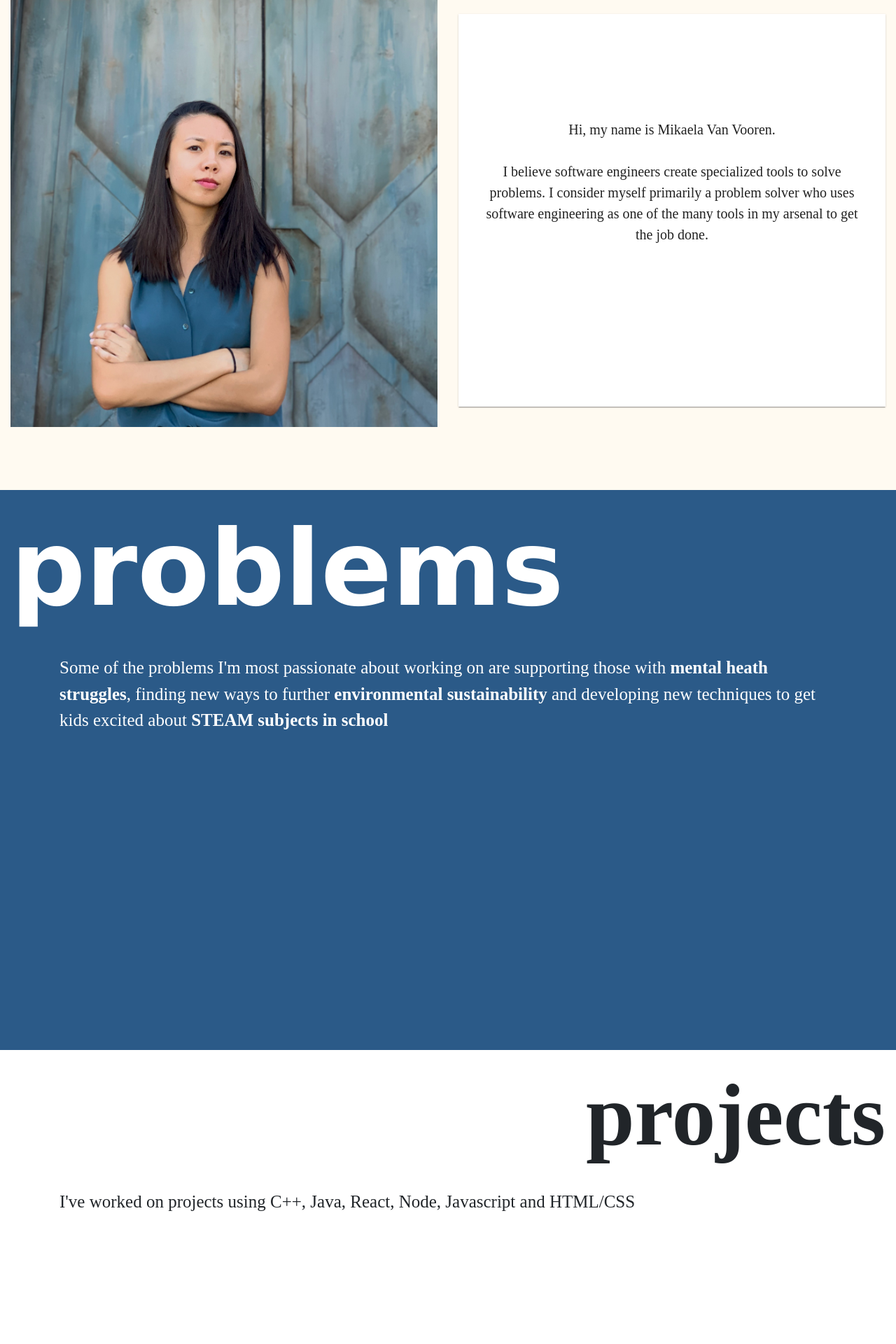
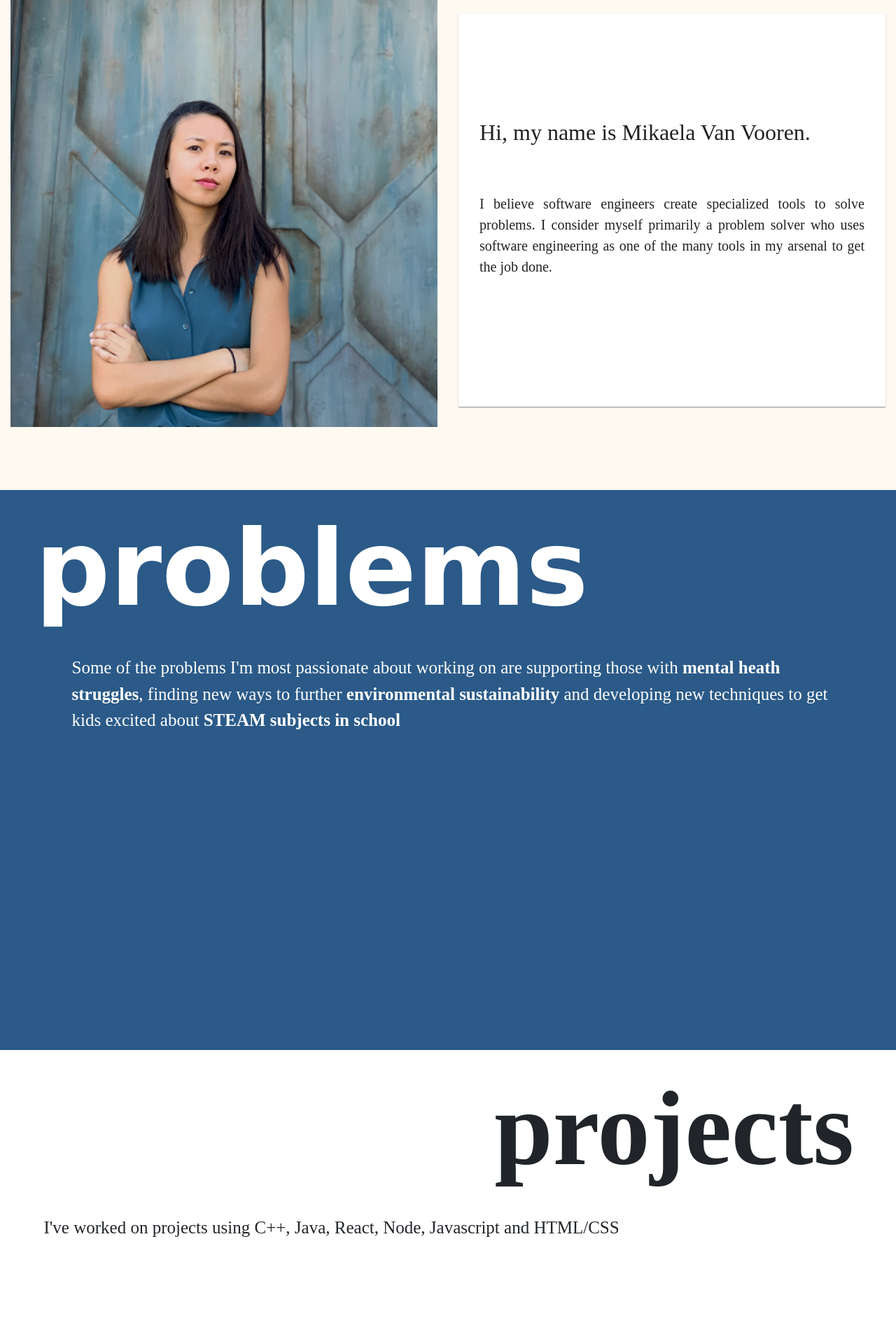
Before and after one commit to mikaelavanvooren/personal-site, a React (Create React App) app: page / in a window 1280 px wide. Shown: the top 1920 px of the page at 70% size. Built offline with nearby package versions, Linux system fonts and the light colour scheme.

Commit message:
CSS Cleanup

```diff
--- a/src/App.css
+++ b/src/App.css
@@ -24,7 +24,7 @@
 }
 
 .heading {
-  font-family: Oxygen, Gill Sans;
+  font-family: Oxygen, Ariel, Sans Serif;
 }
 
 .App-link {
@@ -60,6 +60,7 @@
   margin-top: 20px;
   height: 92%;
   margin-bottom: 20px;
+  text-align: justify;
 }
 
 #aboutText {
@@ -74,8 +75,8 @@
 #infoContainer {
   background-color: #2B5A88;
   height: 800px;
-  margin-right: 0px;
   color: white;
+  padding-left: 50px;
 }
 
 #aboutMe {
@@ -83,22 +84,26 @@
   font-weight: 800;
   font-size: 150px;
   text-align: left;
+  margin-right: 10px;
 }
 
 .aboutText {
   margin-top: 10px;
   text-align: left;
   font-size: 25px;
+  margin-left: 10px;
+  margin-right: 10px;
 }
 
 #projectsContainer {
   height: 800px;
+  padding-right: 60px;
 }
 
 #projects {
   font-family: Bookman;
   font-weight: 800;
-  font-size: 125px;
+  font-size: 150px;
   text-align: right;
 }
 
--- a/src/App.js
+++ b/src/App.js
@@ -18,11 +18,11 @@ function App() {
   		<Container fluid id={"imgContainer"}>
   			<Row >
   				<Col>
-						<Image src="PersonalPhoto.jpeg" id={"personalPhoto"} fluid/>
+						<Image src="/PersonalPhoto.jpeg" id={"personalPhoto"} fluid/>
 					</Col>
 					<Col>
 						<Card square id={"textBox"}>
-							<div id={"aboutText"}>Hi, my name is Mikaela Van Vooren. <br/> <br/>
+							<div id={"aboutText"}><h2>Hi, my name is Mikaela Van Vooren.</h2> <br/> <br/>
 								I believe software engineers create specialized tools to solve problems. I consider myself primarily a problem solver who uses software engineering as one of the many tools in my arsenal to get the job done. <br/><br/>
 							</div>
 						</Card>
```
Also changed, not shown: public/index.html (+0 -10 lines).
